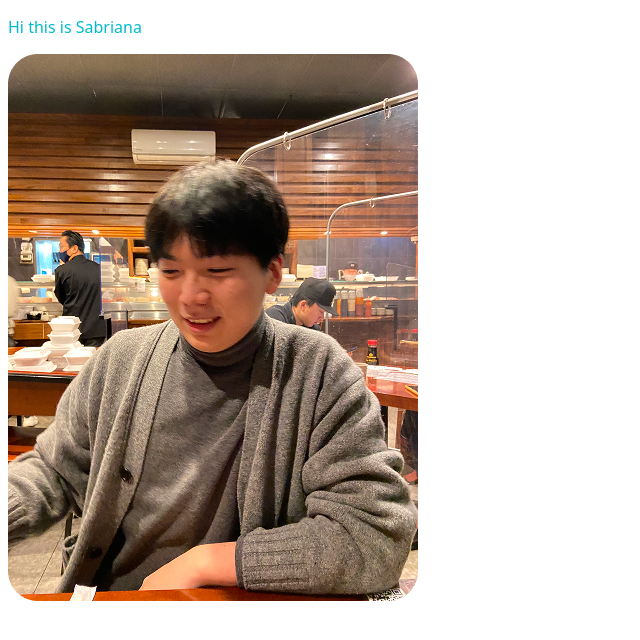
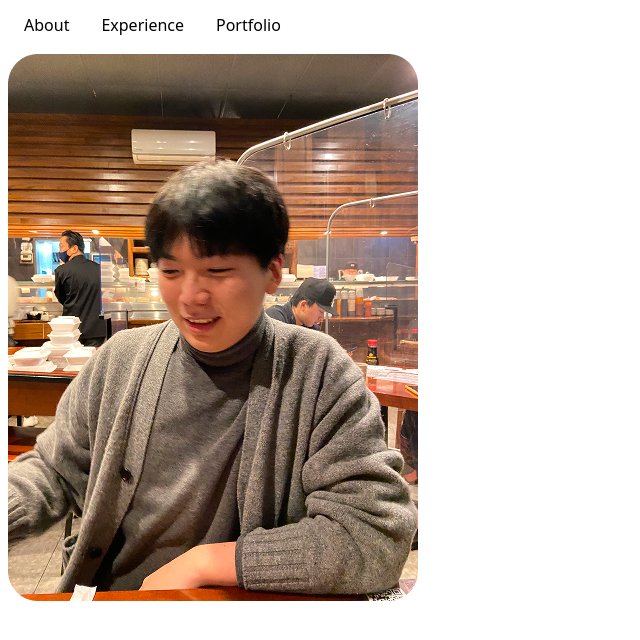
Before and after one commit to euidml/euidml.github.io, a React (Create React App) app: page / in a window 1280 px wide. Shown: the top 640 px of the page, without its empty margins (0-640 px from the left). Built offline with nearby package versions, Linux system fonts and the light colour scheme.

Commit message:
implemented a fixed navbar #6

```diff
--- a/src/App.js
+++ b/src/App.js
@@ -1,12 +1,15 @@
 // import logo from './logo.svg';
-import edward from './images/Edward.png'
-import './App.css';
-
+import edward from "./images/Edward.png";
+import "./App.css";
+import NavBar from "./Navbar/Navbar";
 function App() {
   return (
-    <div className="App">
-      <p className='description'>Hi this is Sabriana</p>
-      <img src={edward}/>
+    <div>
+      <NavBar />
+      <div className="App">
+        <p className="description">Hi this is Sabriana</p>
+        <img src={edward} />
+      </div>
     </div>
   );
 }
--- /dev/null
+++ b/src/Navbar/Navbar.css
@@ -0,0 +1,26 @@
+.navbar {
+  overflow: hidden;
+  background-color: #FFFFFF;
+  position: fixed; /* Set the navbar to fixed position */
+  top: 0; /* Position the navbar at the top of the page */
+  width: 100%; /* Full width */
+  /* display: flex;
+  justify-content: center; */
+
+}
+
+/* Links inside the navbar */
+.navbar a {
+  float: left;
+  display: block;
+  color: black;
+  text-align: center;
+  padding: 14px 16px;
+  text-decoration: none;
+}
+
+/* Change background on mouse-over */
+.navbar a:hover {
+  /* background: #FFFF; */
+  /* color: #00BBCC; */
+}
--- a/src/Navbar/Navbar.js
+++ b/src/Navbar/Navbar.js
@@ -0,0 +1,15 @@
+/* HERE TO IMPORT
+ */
+import './Navbar.css'
+
+function NavBar(){
+    return (
+        <div className="navbar">
+            <a href="#about">About</a>
+            <a href="#experience">Experience</a>
+            <a href="#portfolio">Portfolio</a>
+        </div>
+    );
+}
+
+export default NavBar
```
